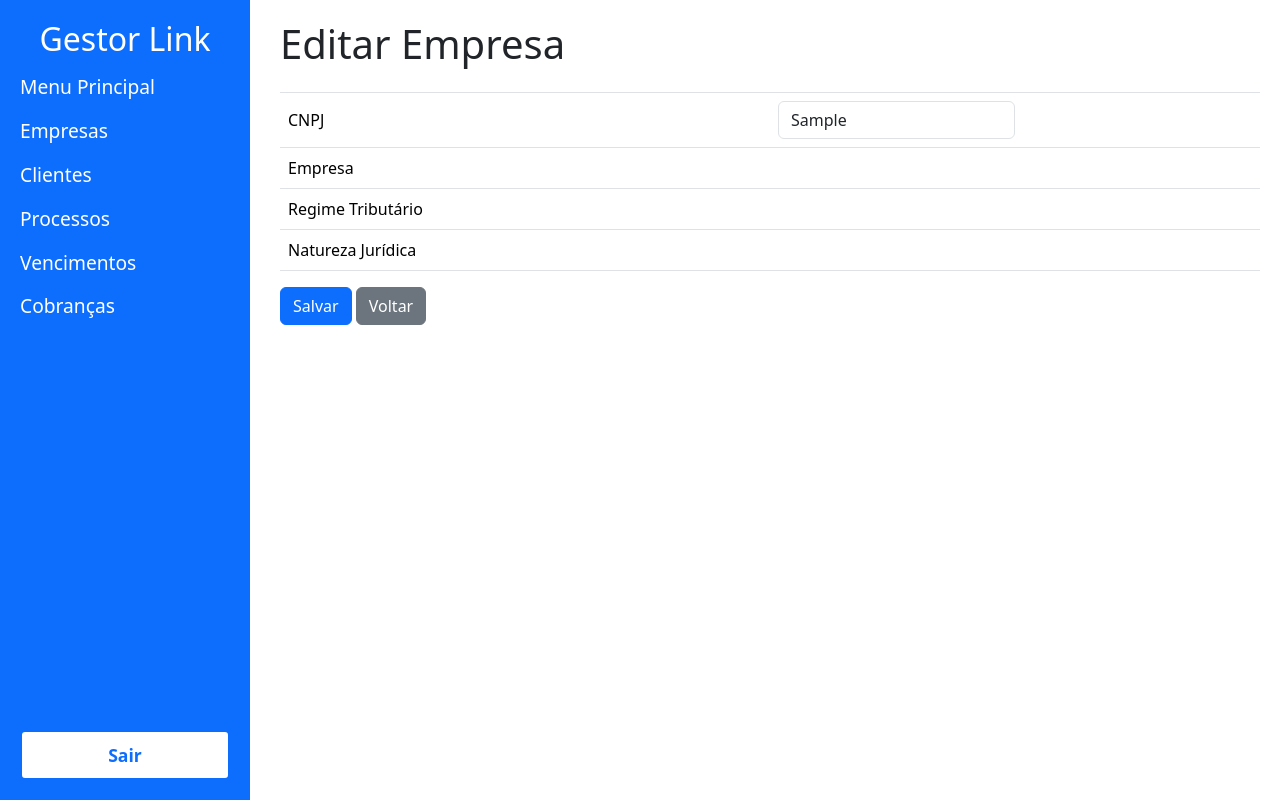
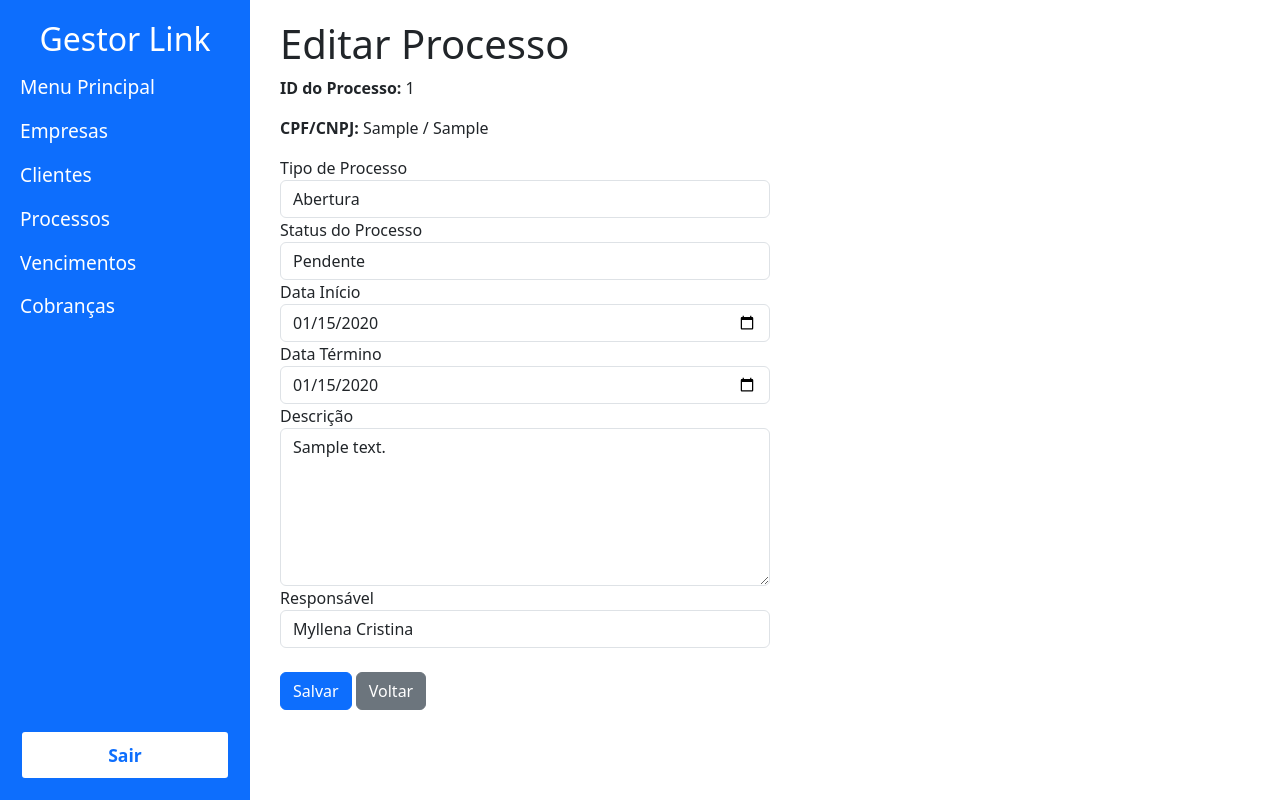
Before and after one commit to lorenzoslemos/gestor-link, a Django app: page /processos/editar/1/ in a window 1280 px wide. Run offline with Django 5.2, Linux system fonts and the light colour scheme; a user stored in the database is signed in; tables that the repository leaves empty hold one stand-in row (values such as "Sample post").

Commit message:
Fix add and alter processo

```diff
--- a/gestor/processos/forms.py
+++ b/gestor/processos/forms.py
@@ -18,8 +18,8 @@ class ProcessoForm(forms.ModelForm):
 
     def clean(self):
         cleaned_data = super().clean()
-        cpf = cleaned_data.get('cpf', '').strip()
-        cnpj = cleaned_data.get('cnpj', '').strip()
+        cpf = (cleaned_data.get('cpf') or '').strip()
+        cnpj = (cleaned_data.get('cnpj') or '').strip()
 
         # Se o CPF ou CNPJ não for preenchido, definimos como None
         if not cpf:
@@ -36,3 +36,28 @@ class ProcessoForm(forms.ModelForm):
             raise forms.ValidationError("Preencha apenas o CPF ou o CNPJ, não ambos.")
 
         return cleaned_data
+
+class ProcessoEditForm(forms.ModelForm):
+    class Meta:
+        model = Processo
+        # Não incluímos cpf/cnpj para não permitir alteração
+        fields = ['tipo_processo', 'status_processo',
+                  'data_inicio', 'data_termino', 'descricao', 'responsavel']
+        widgets = {
+            'tipo_processo': forms.Select(attrs={'class': 'form-control w-50'}),
+            'status_processo': forms.Select(attrs={'class': 'form-control w-50'}),
+            'data_inicio': forms.DateInput(attrs={'type': 'date', 'class': 'form-control w-50'}),
+            'data_termino': forms.DateInput(attrs={'type': 'date', 'class': 'form-control w-50'}),
+            'descricao': forms.Textarea(attrs={'class': 'form-control w-50', 'rows': 6}),
+            'responsavel': forms.Select(attrs={'class': 'form-control w-50'}),
+        }
+
+    def clean(self):
+        cleaned_data = super().clean()
+        data_termino = cleaned_data.get('data_termino')
+
+        # Se data_termino estiver preenchida, forçamos status_processo para "Finalizado"
+        if data_termino:
+            cleaned_data['status_processo'] = 'Finalizado'
+
+        return cleaned_data
--- a/gestor/processos/models.py
+++ b/gestor/processos/models.py
@@ -1,15 +1,15 @@
 from django.db import models
 
 TIPO_PROCESSO_CHOICES = [
-    ('abertura', 'Abertura'),
-    ('alteracao', 'Alteração'),
-    ('baixa', 'Baixa'),
+    ('Abertura', 'Abertura'),
+    ('Alteracao', 'Alteração'),
+    ('Baixa', 'Baixa'),
 ]
 
 STATUS_PROCESSO_CHOICES = [
-    ('pendente', 'Pendente'),
-    ('finalizado', 'Finalizado'),
-    ('em andamento', 'Em Andamento'),
+    ('Pendente', 'Pendente'),
+    ('Finalizado', 'Finalizado'),
+    ('Em andamento', 'Em Andamento'),
 ]
 
 RESPONSAVEL_CHOICES = [
@@ -20,13 +20,13 @@ RESPONSAVEL_CHOICES = [
 ]
 
 class Processo(models.Model):
-    id_processo = models.IntegerField(primary_key=True)
-    cpf = models.CharField(max_length=11)
-    cnpj = models.CharField(max_length=14)
+    id_processo = models.AutoField(primary_key=True)
+    cpf = models.CharField(max_length=11, blank=True, null=True)
+    cnpj = models.CharField(max_length=14, blank=True, null=True)
     tipo_processo =models.CharField(max_length=30, choices=TIPO_PROCESSO_CHOICES)
     status_processo = models.CharField(max_length=30, choices=STATUS_PROCESSO_CHOICES)
     data_inicio = models.DateField()
-    data_termino = models.DateField()
+    data_termino = models.DateField(blank=True, null=True)
     descricao = models.CharField(max_length=1000)
     responsavel = models.CharField(max_length=16, choices=RESPONSAVEL_CHOICES)
 
--- a/gestor/processos/templates/editar_processo.html
+++ b/gestor/processos/templates/editar_processo.html
@@ -1,39 +1,78 @@
 {% extends 'base.html' %}
 
 {% block content %}
-    <h1>Editar Empresa</h1>
+<h1>Editar Processo</h1>
 
-    <form method="POST">
-        {% csrf_token %}
-        <table class="table">
-            <thead>
-                <tr>
-                    <th></th>
-                    <th></th>
-                </tr>
-            </thead>
-            <tbody>
-                <tr>
-                    <td><label for="id_cnpj">CNPJ</label></td>
-                    <td>{{ form.cnpj }}</td>
-                </tr>
-                <tr>
-                    <td><label for="id_empresa">Empresa</label></td>
-                    <td>{{ form.empresa }}</td>
-                </tr>
-                <tr>
-                    <td><label for="id_id_regime">Regime Tributário</label></td>
-                    <td>{{ form.id_regime }}</td>
-                </tr>
-                <tr>
-                    <td><label for="id_id_natureza">Natureza Jurídica</label></td>
-                    <td>{{ form.id_natureza }}</td>
-                </tr>
-            </tbody>
-        </table>
-        <div class="d-3">
-          <button type="submit" class="btn btn-primary mr-2">Salvar</button>
-          <a href="{% url 'empresas:index_empresa' %}" class="btn btn-secondary">Voltar</a>
-        </div>
-    </form>
+<p><strong>ID do Processo:</strong> {{ processo.id_processo }}</p>
+<p><strong>CPF/CNPJ:</strong>
+    {% if processo.cpf %}{{ processo.cpf }}{% endif %}
+    {% if processo.cpf and processo.cnpj %} / {% endif %}
+    {% if processo.cnpj %}{{ processo.cnpj }}{% endif %}
+</p>
+
+<form method="POST">
+    {% csrf_token %}
+
+    <!-- Campos hidden para CPF/CNPJ -->
+    <input type="hidden" name="cpf" value="{{ processo.cpf }}">
+    <input type="hidden" name="cnpj" value="{{ processo.cnpj }}">
+
+    <!-- Tipo de Processo -->
+    <div class="form-group">
+        <label for="{{ form.tipo_processo.id_for_label }}">Tipo de Processo</label>
+        {{ form.tipo_processo }}
+        {% if form.tipo_processo.errors %}
+            <div class="text-danger">{{ form.tipo_processo.errors }}</div>
+        {% endif %}
+    </div>
+
+    <!-- Status do Processo -->
+    <div class="form-group">
+        <label for="{{ form.status_processo.id_for_label }}">Status do Processo</label>
+        {{ form.status_processo }}
+        {% if form.status_processo.errors %}
+            <div class="text-danger">{{ form.status_processo.errors }}</div>
+        {% endif %}
+    </div>
+
+    <!-- Data Início -->
+    <div class="form-group">
+        <label for="{{ form.data_inicio.id_for_label }}">Data Início</label>
+        {{ form.data_inicio }}
+        {% if form.data_inicio.errors %}
+            <div class="text-danger">{{ form.data_inicio.errors }}</div>
+        {% endif %}
+    </div>
+
+    <!-- Data Término -->
+    <div class="form-group">
+        <label for="{{ form.data_termino.id_for_label }}">Data Término</label>
+        {{ form.data_termino }}
+        {% if form.data_termino.errors %}
+            <div class="text-danger">{{ form.data_termino.errors }}</div>
+        {% endif %}
+    </div>
+
+    <!-- Descrição -->
+    <div class="form-group">
+        <label for="{{ form.descricao.id_for_label }}">Descrição</label>
+        {{ form.descricao }}
+        {% if form.descricao.errors %}
+            <div class="text-danger">{{ form.descricao.errors }}</div>
+        {% endif %}
+    </div>
+
+    <!-- Responsável -->
+    <div class="form-group">
+        <label for="{{ form.responsavel.id_for_label }}">Responsável</label>
+        {{ form.responsavel }}
+        {% if form.responsavel.errors %}
+            <div class="text-danger">{{ form.responsavel.errors }}</div>
+        {% endif %}
+    </div>
+
+    <br>
+    <button type="submit" class="btn btn-primary">Salvar</button>
+    <a href="{% url 'processos:index_processo' %}" class="btn btn-secondary">Voltar</a>
+</form>
 {% endblock %}
--- a/gestor/processos/views.py
+++ b/gestor/processos/views.py
@@ -1,6 +1,6 @@
 from django.shortcuts import render, get_object_or_404, redirect
 from .models import Processo
-from .forms import ProcessoForm
+from .forms import ProcessoForm, ProcessoEditForm
 from clientes.models import Cliente
 from empresas.models import Empresa
 from django.db.models.functions import Coalesce
@@ -59,41 +59,42 @@ def index(request):
 def adicionar_processo(request):
     if request.method == "POST":
         form = ProcessoForm(request.POST)
-        cpf = request.POST.get('cpf', '').strip()
-        cnpj = request.POST.get('cnpj', '').strip()
 
+        # Pega os valores com segurança
+        cpf = (request.POST.get('cpf') or '').strip()
+        cnpj = (request.POST.get('cnpj') or '').strip()
+
+        # Validação manual (opcional, já tratada no forms.py)
         if not cpf and not cnpj:
             form.add_error(None, "Preencha pelo menos o CPF ou o CNPJ.")
 
         if form.is_valid():
-            # Antes de salvar, imprima os dados limpos do formulário
-            print("Dados para salvar:", form.cleaned_data)
-
-            # Salve o objeto
             form.save()
-
             return redirect('processos:index_processo')
-        else:
-            # Se o formulário não for válido, mostre os erros
-            print("Erro ao validar o formulário:", form.errors)
-            return render(request, 'adicionar_processo.html', {'form': form})
-
+        # Se não for válido, volta para o template com erros
     else:
-        form = ProcessoForm()
+        form = ProcessoForm()  # formulário vazio
 
     return render(request, 'adicionar_processo.html', {'form': form})
 
 @login_required
 def editar_processo(request, pk):
     processo = get_object_or_404(Processo, pk=pk)
+
     if request.method == 'POST':
-        form = ProcessoForm(request.POST, instance=processo)
+        form = ProcessoEditForm(request.POST, instance=processo)
         if form.is_valid():
             form.save()
             return redirect('processos:index_processo')
     else:
-        form = ProcessoForm(instance=processo)
-    return render(request, 'editar_processo.html', {'form': form, 'processo': processo})
+        form = ProcessoEditForm(instance=processo)
+
+    return render(request, 'editar_processo.html', {
+        'form': form,
+        'processo': processo
+    })
+
+
 
 @login_required
 def excluir_processo(request, pk):
```
Also changed, not shown: gestor/processos/templates/adicionar_processo.html (+30 -3 lines).
